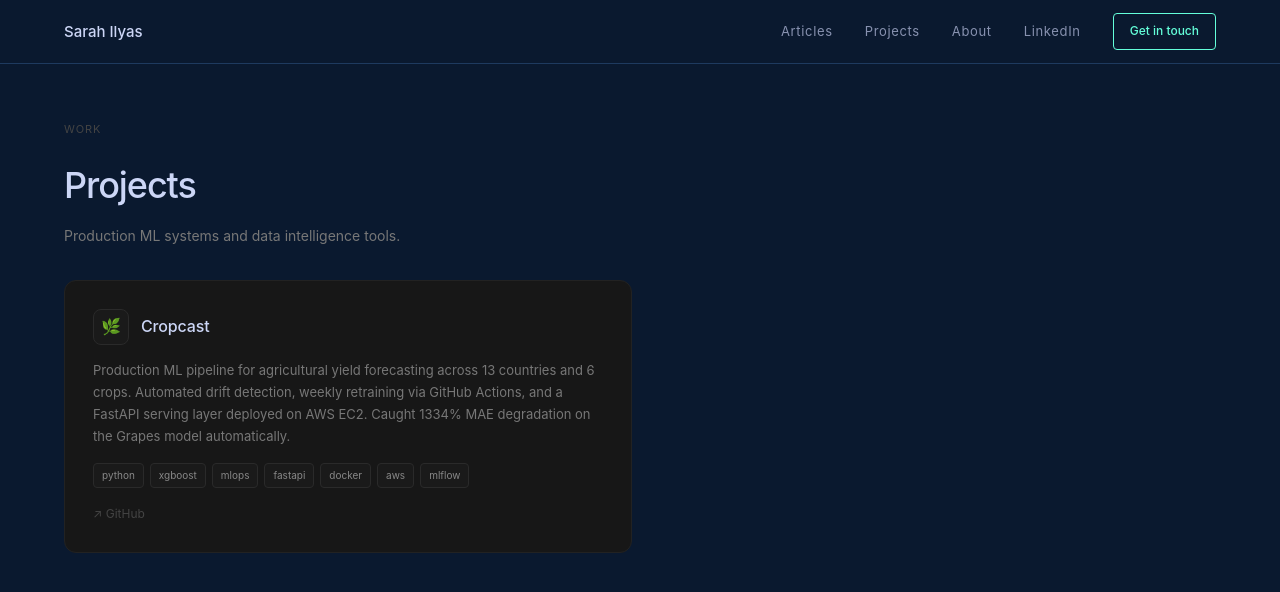
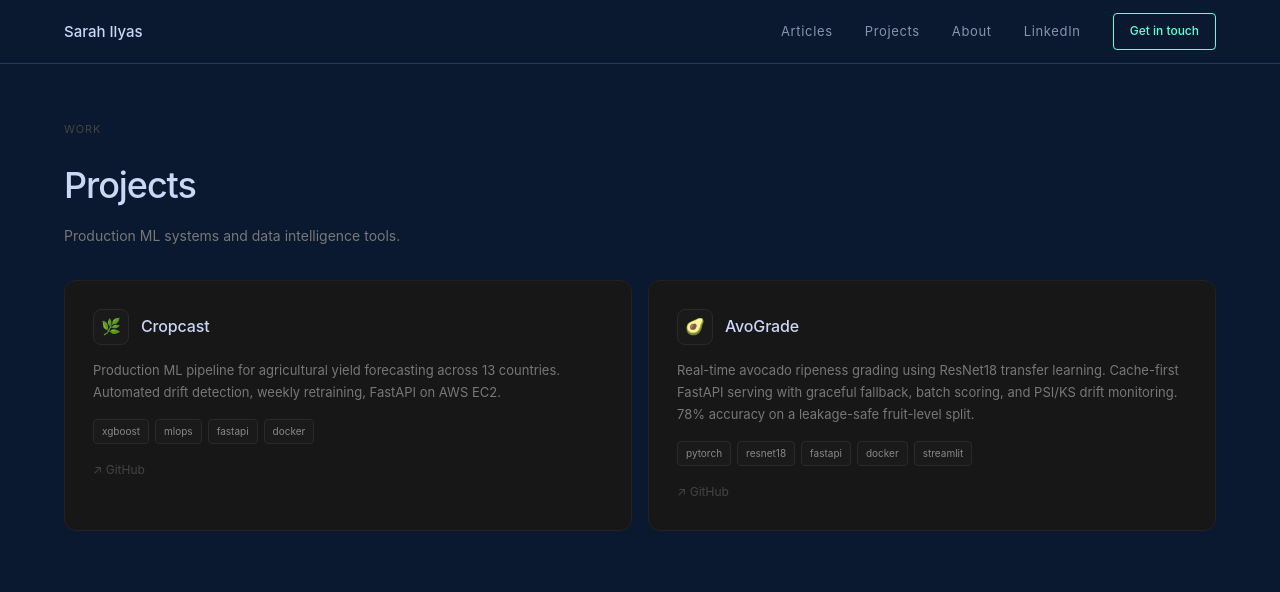
Before and after one commit to sarah0ilyas/sarah-portfolio, a Next.js app: page /projects in a window 1280 px wide. Shown: the top 592 px of the page. Built offline with nearby package versions, Linux system fonts and the light colour scheme.

Commit message:
add AvoGrade project

```diff
--- a/app/projects/page.js
+++ b/app/projects/page.js
@@ -3,12 +3,20 @@ import Nav from "../../components/Nav.js";
 const projects = [
   {
     name: "Cropcast",
-    description: "Production ML pipeline for agricultural yield forecasting across 13 countries and 6 crops. Automated drift detection, weekly retraining via GitHub Actions, and a FastAPI serving layer deployed on AWS EC2. Caught 1334% MAE degradation on the Grapes model automatically.",
-    tags: ["python", "xgboost", "mlops", "fastapi", "docker", "aws", "mlflow"],
+    description: "Production ML pipeline for agricultural yield forecasting across 13 countries. Automated drift detection, weekly retraining, FastAPI on AWS EC2.",
+    tags: ["xgboost", "mlops", "fastapi", "docker"],
     github: "https://github.com/sarah0ilyas/Cropcast",
     demo: "",
     icon: "🌿",
-  }
+  },
+  {
+    name: "AvoGrade",
+    description: "Real-time avocado ripeness grading using ResNet18 transfer learning. Cache-first FastAPI serving with graceful fallback, batch scoring, and PSI/KS drift monitoring. 78% accuracy on a leakage-safe fruit-level split.",
+    tags: ["pytorch", "resnet18", "fastapi", "docker", "streamlit"],
+    github: "https://github.com/sarah0ilyas/avograde",
+    demo: "",
+    icon: "🥑",
+  },
 ];
 
 export default function ProjectsPage() {
```
Also changed, not shown: app/page.tsx (+10 -2 lines).
